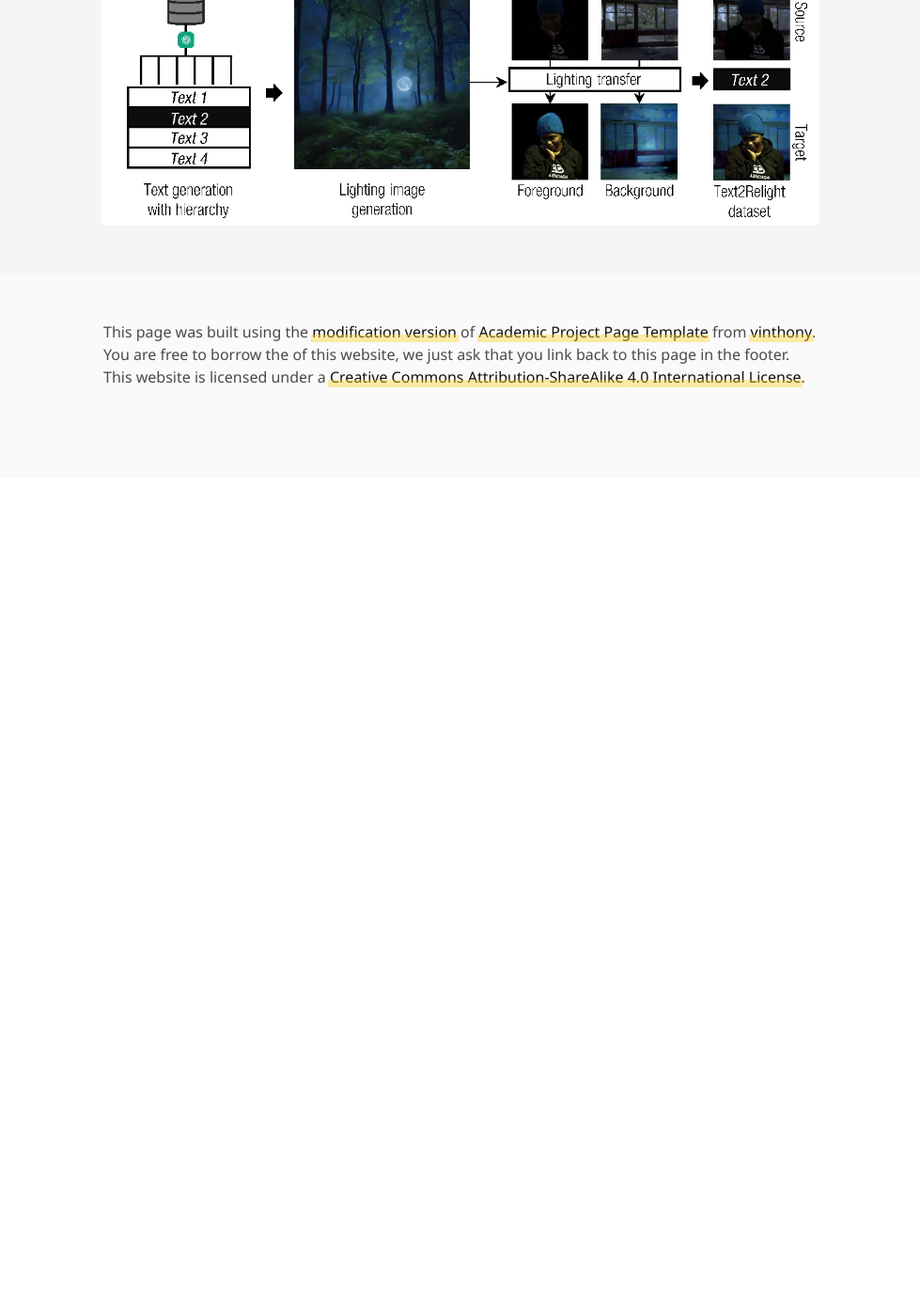
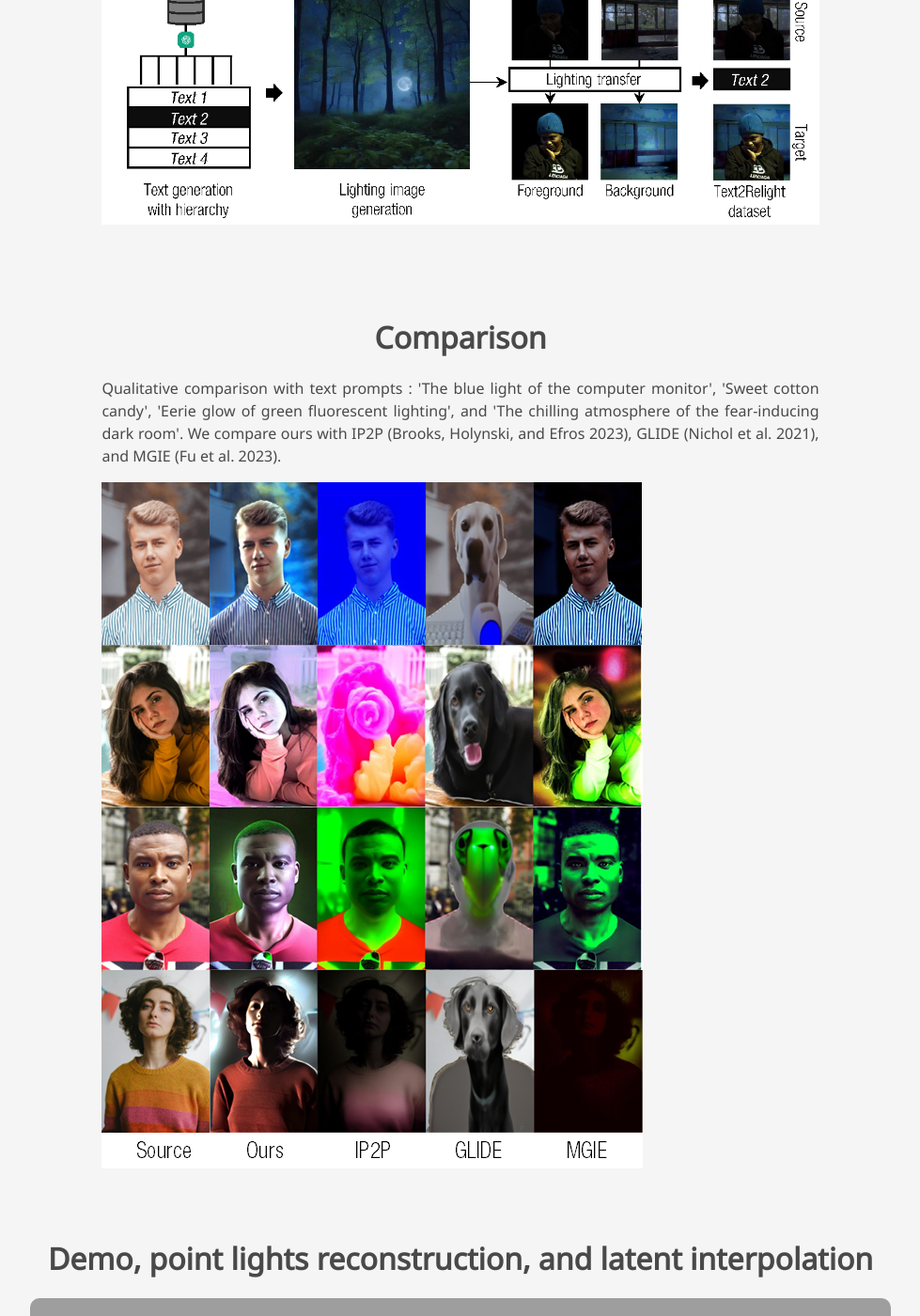
Before and after one commit to JunukCha/junukcha.github.io, a Jekyll site: the page built from _projects/text2relight.md, in a window 1280 px wide and 1400 px high, scrolled down 1649 px. Shown: the whole window at 94% size, without its empty margins (150-1129 px from the left). Built offline with Jekyll 4.4.1, drawn with Linux system fonts in a browser that asks for light colours; some web fonts are replaced; a style sheet for code colours, icons or effects is not loaded; before the commit the page ends 2158 px from its top, so only the background shows below that; grey boxes are pictures that could not be loaded.

Commit message:
Update text2relight.html

```diff
--- a/_layouts/text2relight.html
+++ b/_layouts/text2relight.html
@@ -223,6 +223,22 @@
   </section>
   <!-- End paper framework -->
 
+  <!-- Image Results -->
+  <section class="section hero is-light">
+    <div class="container is-max-desktop">
+      <div class="columns is-centered has-text-centered">
+        <div class="column is-four-fifths">
+          <h2 class="title is-3">Comparison</h2>
+          <div class="content has-text-justified">
+            <p>
+              Qualitative comparison with text prompts : 'The blue light of the computer monitor', 'Sweet cotton candy', 'Eerie glow of green fluorescent lighting', and 'The chilling atmosphere of the fear-inducing dark room'. We compare ours with IP2P (Brooks, Holynski, and Efros 2023), GLIDE (Nichol et al. 2021), and MGIE (Fu et al. 2023).
+            </p>
+            <img src="/media/projects/text2relight/comparison.png" alt="comparison" >
+          </div>
+        </div>
+      </div>
+    </div>
+  </section>
 
   <!-- Image carousel -->
   <!-- <section class="hero is-small">
@@ -262,22 +278,22 @@
 
 
   <!-- Youtube video -->
-  <!-- <section class="hero is-small is-light">
+  <section class="hero is-small is-light">
     <div class="hero-body">
       <div class="container">
-        <h2 class="title is-3">Video Presentation</h2>
+        <h2 class="title is-3">Demo, point lights reconstruction, and latent interpolation</h2>
         <div class="columns is-centered has-text-centered">
           <div class="column is-four-fifths">
 
             <div class="publication-video">
-              <iframe src="https://www.youtube.com/embed/YBRsu0pnTeA" frameborder="0" allow="autoplay; encrypted-media"
+              <iframe src="https://youtu.be/i068gQZ8AYM" frameborder="0" allow="autoplay; encrypted-media"
                 allowfullscreen></iframe>
             </div>
           </div>
         </div>
       </div>
     </div>
-  </section> -->
+  </section>
   <!-- End youtube video -->
 
   <!-- Paper poster
```
